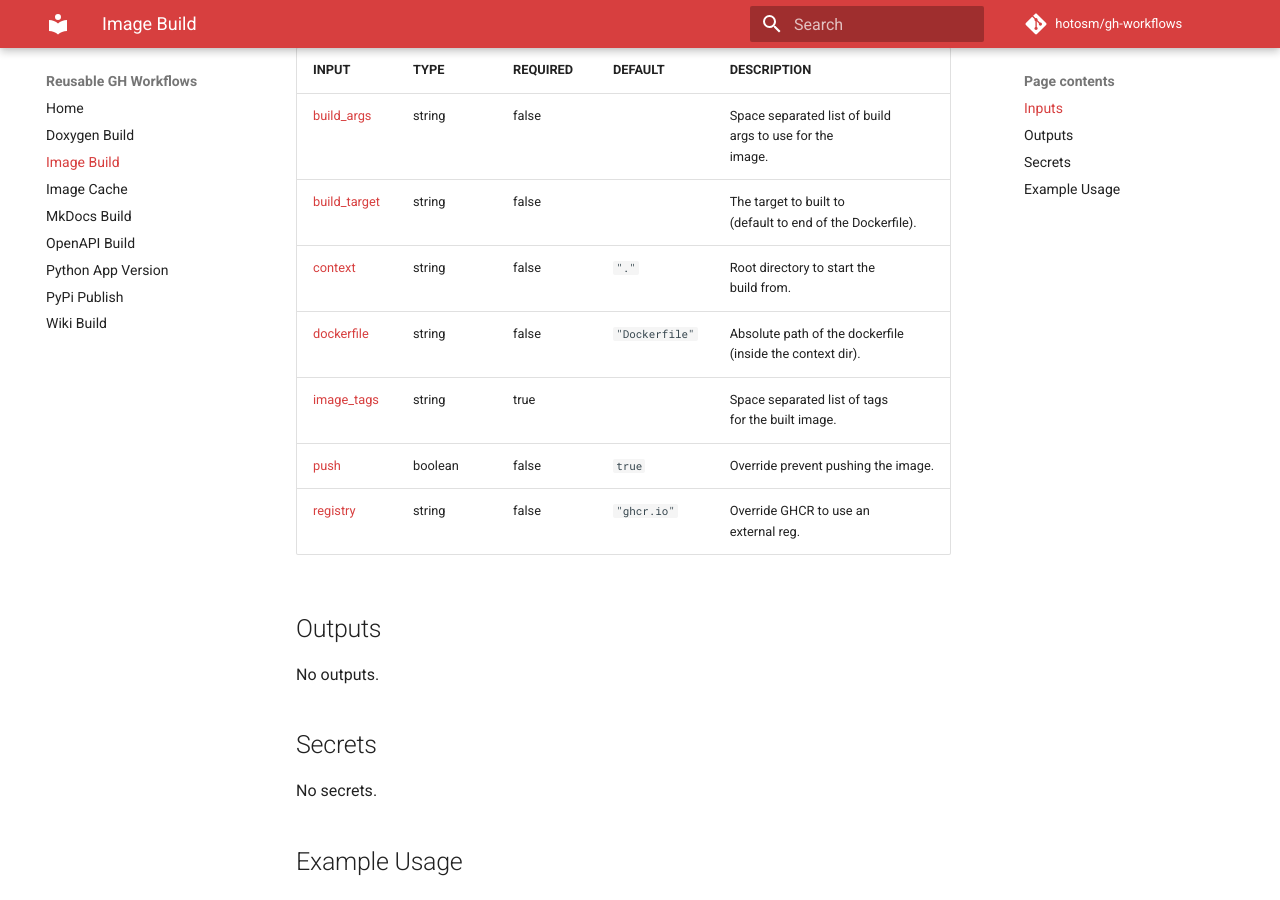
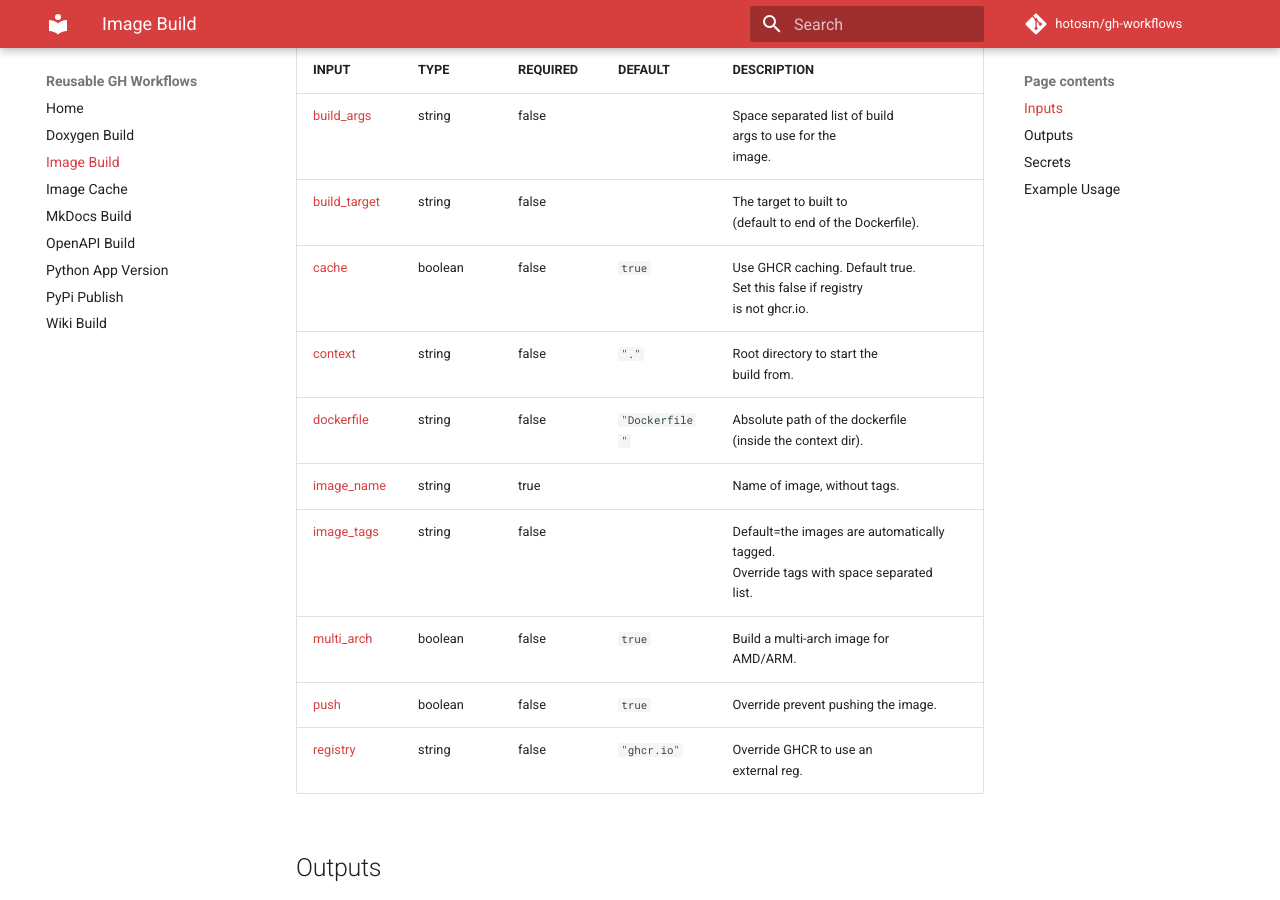
Before and after one commit to hotosm/gh-workflows, an MkDocs documentation site: the page built from docs/image_build.md, in a window 1280 px wide and 900 px high, scrolled down 249 px. Built offline with MkDocs 1.6.1 and Material for MkDocs 9.7.7, drawn with Linux system fonts in a browser that asks for light colours; comment, search, counter and statistics services are not loaded.

Commit message:
docs: updated workflow docs

```diff
--- a/docs/image_build.md
+++ b/docs/image_build.md
@@ -7,15 +7,18 @@ images in a standardised way.
 
 <!-- AUTO-DOC-INPUT:START - Do not remove or modify this section -->
 
-| INPUT                                                                | TYPE    | REQUIRED | DEFAULT        | DESCRIPTION                                                      |
-| -------------------------------------------------------------------- | ------- | -------- | -------------- | ---------------------------------------------------------------- |
-| <a name="input_build_args"></a>[build_args](#input_build_args)       | string  | false    |                | Space separated list of build <br>args to use for the <br>image. |
-| <a name="input_build_target"></a>[build_target](#input_build_target) | string  | false    |                | The target to built to <br>(default to end of the Dockerfile).   |
-| <a name="input_context"></a>[context](#input_context)                | string  | false    | `"."`          | Root directory to start the <br>build from.                      |
-| <a name="input_dockerfile"></a>[dockerfile](#input_dockerfile)       | string  | false    | `"Dockerfile"` | Absolute path of the dockerfile <br>(inside the context dir).    |
-| <a name="input_image_tags"></a>[image_tags](#input_image_tags)       | string  | true     |                | Space separated list of tags <br>for the built image.            |
-| <a name="input_push"></a>[push](#input_push)                         | boolean | false    | `true`         | Override prevent pushing the image.                              |
-| <a name="input_registry"></a>[registry](#input_registry)             | string  | false    | `"ghcr.io"`    | Override GHCR to use an <br>external reg.                        |
+| INPUT                                                                | TYPE    | REQUIRED | DEFAULT        | DESCRIPTION                                                                                   |
+| -------------------------------------------------------------------- | ------- | -------- | -------------- | --------------------------------------------------------------------------------------------- |
+| <a name="input_build_args"></a>[build_args](#input_build_args)       | string  | false    |                | Space separated list of build <br>args to use for the <br>image.                              |
+| <a name="input_build_target"></a>[build_target](#input_build_target) | string  | false    |                | The target to built to <br>(default to end of the Dockerfile).                                |
+| <a name="input_cache"></a>[cache](#input_cache)                      | boolean | false    | `true`         | Use GHCR caching. Default true. <br>Set this false if registry <br>is not ghcr.io.            |
+| <a name="input_context"></a>[context](#input_context)                | string  | false    | `"."`          | Root directory to start the <br>build from.                                                   |
+| <a name="input_dockerfile"></a>[dockerfile](#input_dockerfile)       | string  | false    | `"Dockerfile"` | Absolute path of the dockerfile <br>(inside the context dir).                                 |
+| <a name="input_image_name"></a>[image_name](#input_image_name)       | string  | true     |                | Name of image, without tags.                                                                  |
+| <a name="input_image_tags"></a>[image_tags](#input_image_tags)       | string  | false    |                | Default=the images are automatically tagged. <br>Override tags with space separated <br>list. |
+| <a name="input_multi_arch"></a>[multi_arch](#input_multi_arch)       | boolean | false    | `true`         | Build a multi-arch image for <br>AMD/ARM.                                                     |
+| <a name="input_push"></a>[push](#input_push)                         | boolean | false    | `true`         | Override prevent pushing the image.                                                           |
+| <a name="input_registry"></a>[registry](#input_registry)             | string  | false    | `"ghcr.io"`    | Override GHCR to use an <br>external reg.                                                     |
 
 <!-- AUTO-DOC-INPUT:END -->
 
```
